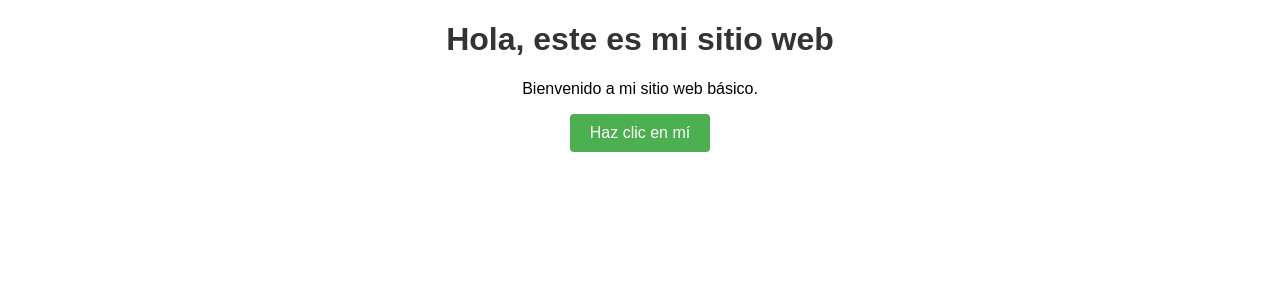
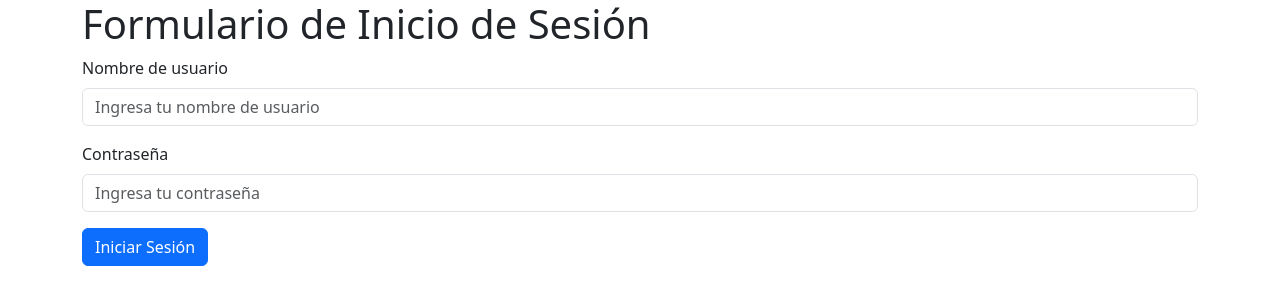
Before and after one commit to Jermys10/PaginaWeb, a plain HTML site: page index.html in a window 1280 px wide. Drawn offline with nearby package versions, Linux system fonts and the light colour scheme.

Commit message:
Update index.html

```diff
--- a/index.html
+++ b/index.html
@@ -3,14 +3,24 @@
 <head>
   <meta charset="UTF-8">
   <meta name="viewport" content="width=device-width, initial-scale=1.0">
-  <title>Hola Mundo</title>
-  <link rel="stylesheet" href="styles.css">
+  <title>Formulario de Inicio de Sesión</title>
+  <link rel="stylesheet" href="https://cdn.jsdelivr.net/npm/bootstrap@5.3.0/dist/css/bootstrap.min.css">
 </head>
 <body>
-  <h1>Hola, este es mi sitio web</h1>
-  <p>Bienvenido a mi sitio web básico.</p>
-  <button id="clickMeButton">Haz clic en mí</button>
-
-  <script src="script.js"></script>
+  <div class="container">
+    <h1>Formulario de Inicio de Sesión</h1>
+    <form>
+      <div class="mb-3">
+        <label for="username" class="form-label">Nombre de usuario</label>
+        <input type="text" class="form-control" id="username" placeholder="Ingresa tu nombre de usuario">
+      </div>
+      <div class="mb-3">
+        <label for="password" class="form-label">Contraseña</label>
+        <input type="password" class="form-control" id="password" placeholder="Ingresa tu contraseña">
+      </div>
+      <button type="submit" class="btn btn-primary">Iniciar Sesión</button>
+    </form>
+  </div>
+  <script src="https://cdn.jsdelivr.net/npm/bootstrap@5.3.0/dist/js/bootstrap.bundle.min.js"></script>
 </body>
 </html>
```
